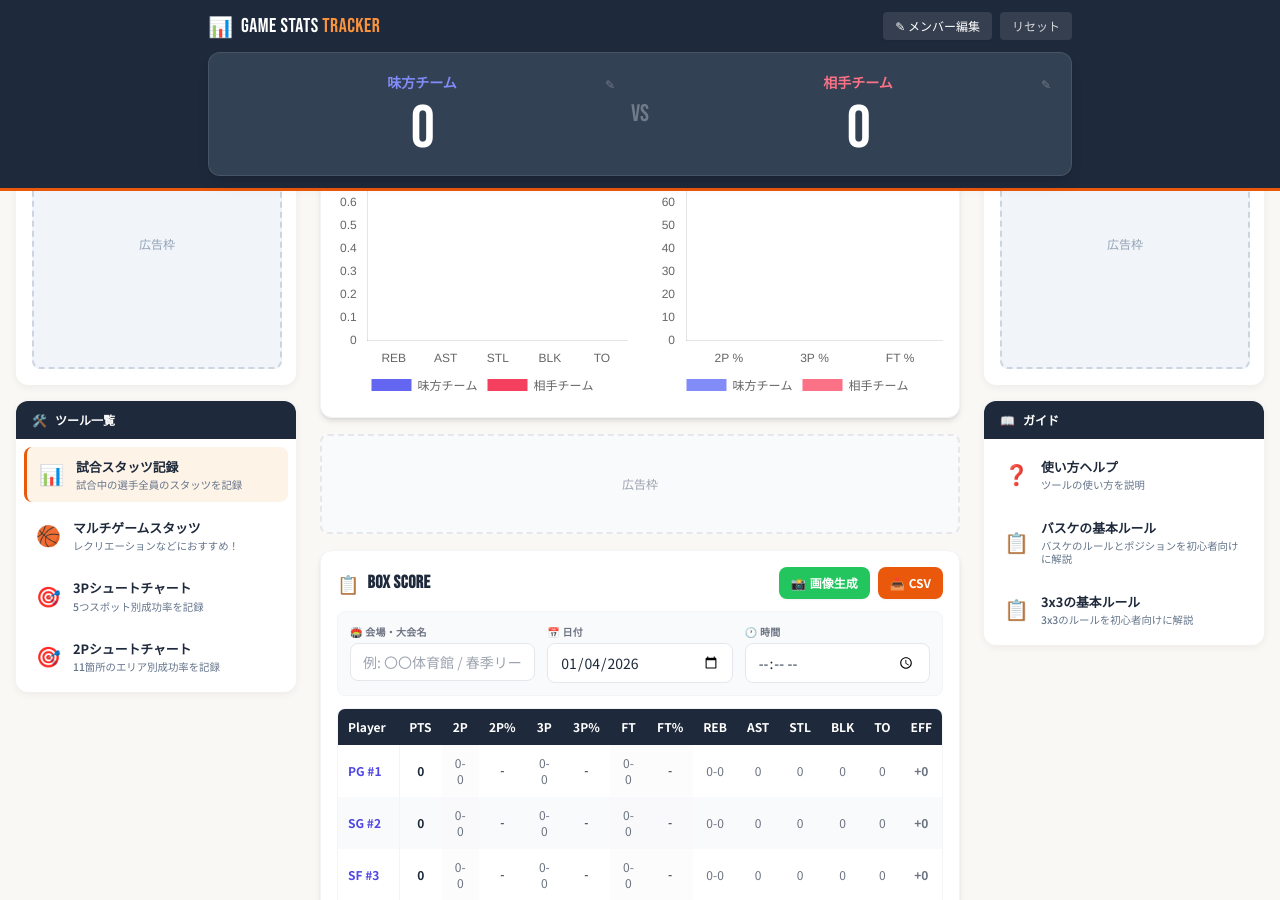
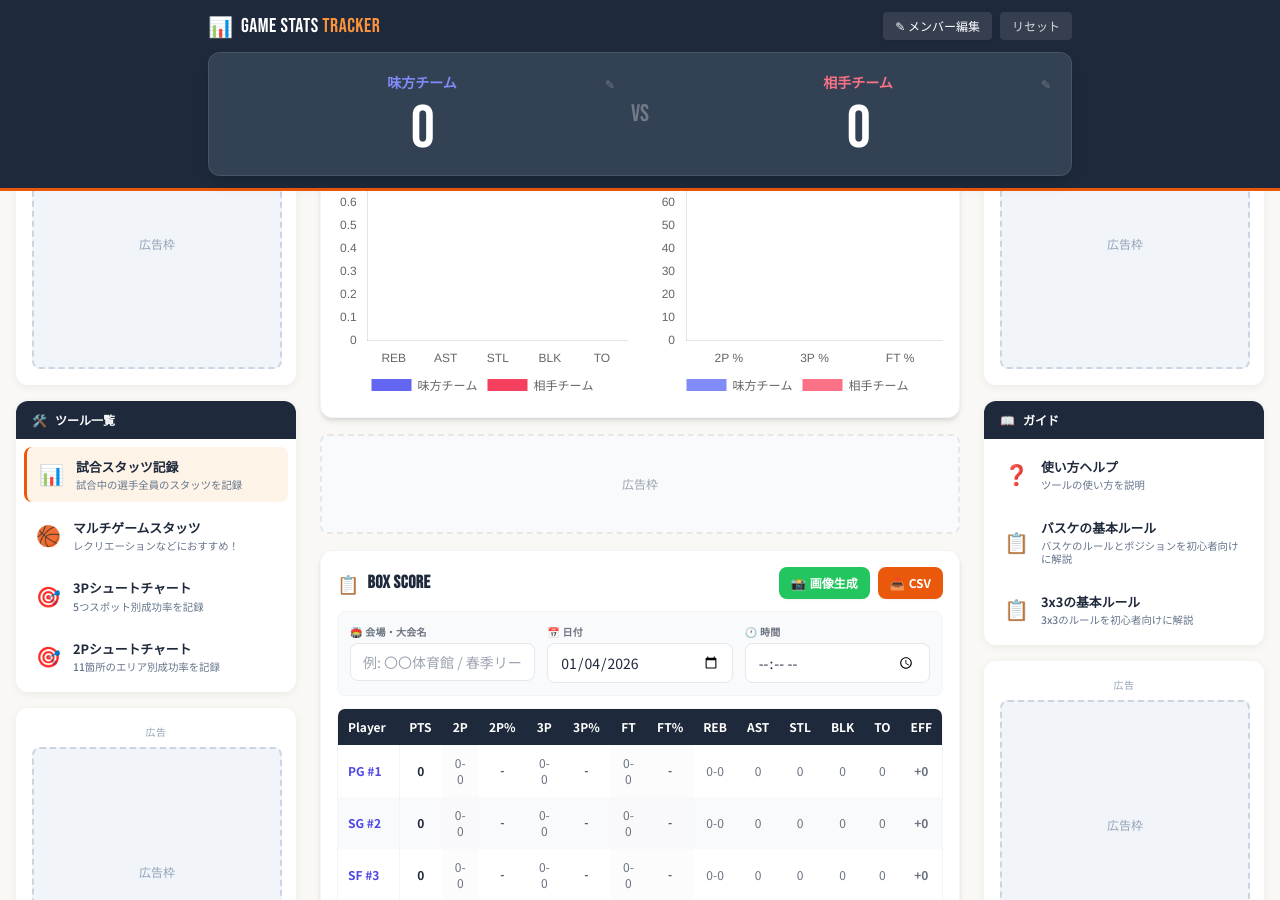
Before and after one commit to BSK-Ryo/statstoo, a Jekyll site: the page built from index.html, in a window 1280 px wide and 900 px high, scrolled down 596 px. Built offline with Jekyll 4.4.1, drawn with Linux system fonts in a browser that asks for light colours; nearby versions of some CDN libraries.

Commit message:
サイドバー広告枠追加

```diff
--- a/_includes/sidebar-left.html
+++ b/_includes/sidebar-left.html
@@ -1,10 +1,10 @@
 <!-- Left Sidebar (Desktop Only) -->
 <aside class="sidebar sidebar-left">
     <div class="sidebar-inner">
-        <!-- Ad Space -->
+        <!-- Ad Space (Top) -->
         <div class="sidebar-ad">
             <div class="sidebar-ad-label">広告</div>
-            <!-- AdSense広告: サイドバー左 300×250 -->
+            <!-- AdSense広告: サイドバー左上 300×250 -->
             <div class="sidebar-ad-placeholder">
                 広告枠
             </div>
@@ -49,5 +49,19 @@
                 </a>
             </div>
         </div>
+
+        <!-- Ad Space (Bottom) -->
+        <div class="sidebar-ad">
+            <div class="sidebar-ad-label">広告</div>
+            <!-- AdSense広告: サイドバー左下 300×250 -->
+            <div class="sidebar-ad-placeholder">
+                広告枠
+            </div>
+            <!-- 審査通過後、上のdiv.sidebar-ad-placeholderを削除し、下のinsタグのstyleをdisplay:inline-blockに変更してください -->
+            <ins class="adsbygoogle"
+                style="display:none;width:300px;height:250px"
+                data-ad-client="ca-pub-XXXXXXXXXXXXXXXX"
+                data-ad-slot="XXXXXXXXXX"></ins>
+        </div>
     </div>
 </aside>
--- a/_includes/sidebar-right.html
+++ b/_includes/sidebar-right.html
@@ -1,10 +1,10 @@
 <!-- Right Sidebar (Desktop Only) -->
 <aside class="sidebar sidebar-right">
     <div class="sidebar-inner">
-        <!-- Ad Space -->
+        <!-- Ad Space (Top) -->
         <div class="sidebar-ad">
             <div class="sidebar-ad-label">広告</div>
-            <!-- AdSense広告: サイドバー右 300×250 -->
+            <!-- AdSense広告: サイドバー右上 300×250 -->
             <div class="sidebar-ad-placeholder">
                 広告枠
             </div>
@@ -43,5 +43,18 @@
             </div>
         </div>
 
+        <!-- Ad Space (Bottom) -->
+        <div class="sidebar-ad">
+            <div class="sidebar-ad-label">広告</div>
+            <!-- AdSense広告: サイドバー右下 300×250 -->
+            <div class="sidebar-ad-placeholder">
+                広告枠
+            </div>
+            <!-- 審査申請時、上のdiv.sidebar-ad-placeholderを削除し、下のinsタグのstyleをdisplay:inline-blockに変更してください -->
+            <ins class="adsbygoogle"
+                style="display:none;width:300px;height:250px"
+                data-ad-client="ca-pub-XXXXXXXXXXXXXXXX"
+                data-ad-slot="XXXXXXXXXX"></ins>
+        </div>
     </div>
 </aside>
```
